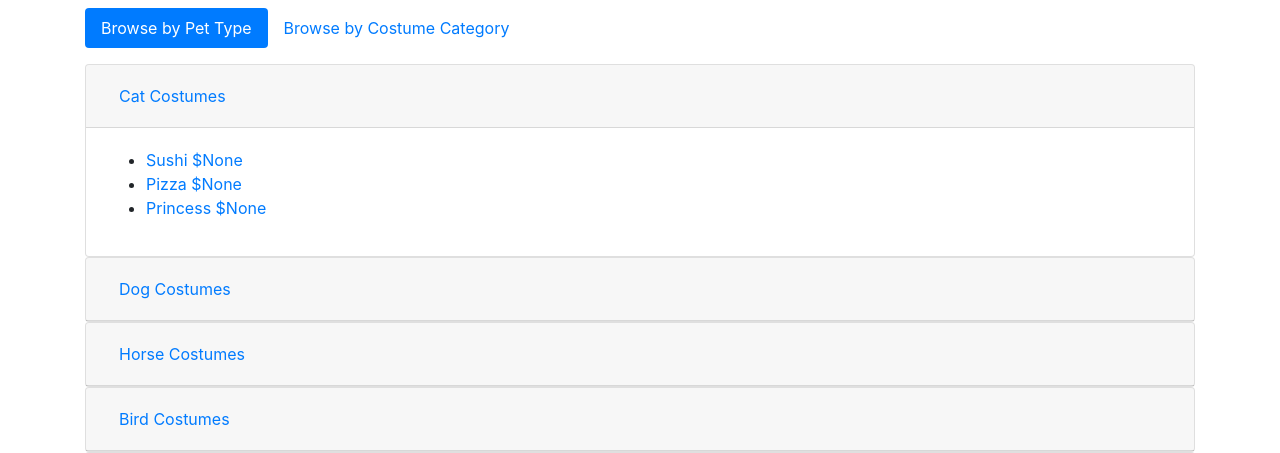
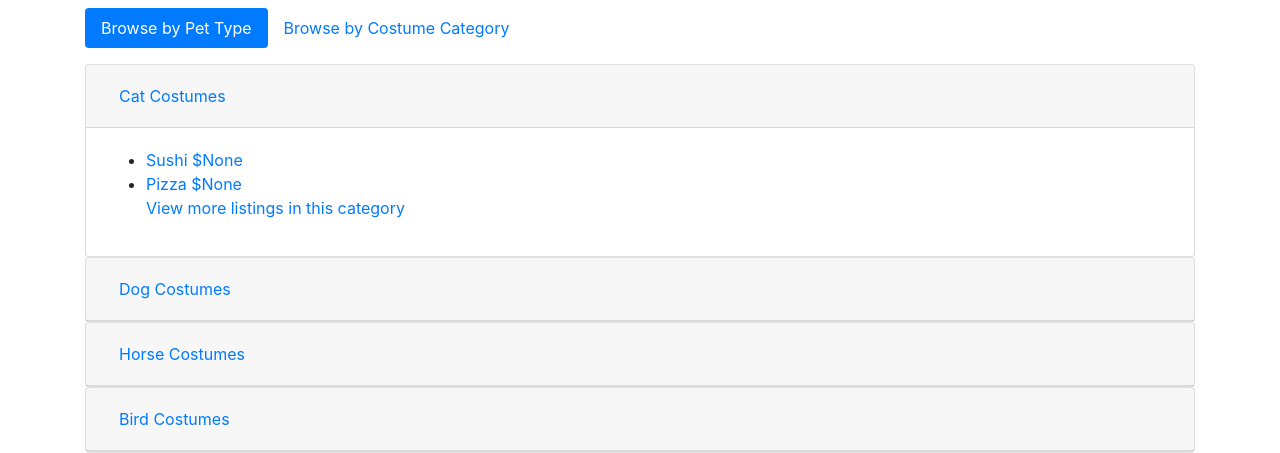
Before and after one commit to zanyfunster/commerce, a Django app: page /browse in a window 1280 px wide, after a click that opens the changed part. Shown: the part 155-608 px from the top of the page. Run offline with Django 3.2, Linux system fonts and the light colour scheme; data comes from the database, SQL or seed files in the repository; both versions use the stored data as it was after the commit; some libraries are stand-ins or nearby versions.

Commit message:
finished browse by category, added view more listings link that leads to category view

```diff
--- a/auctions/models.py
+++ b/auctions/models.py
@@ -12,6 +12,7 @@ class User(AbstractUser):
 class Category(models.Model):
 
     category = models.CharField(max_length=20)
+    slug = models.SlugField(max_length=20, blank=True, null=True)
 
     def __str__(self):
         return f"{self.category}"
@@ -20,6 +21,7 @@ class Category(models.Model):
 class Pet(models.Model):
 
     pet_type = models.CharField(max_length=20)
+    slug = models.SlugField(max_length=20, blank=True, null=True)
 
     def __str__(self):
         return f"{self.pet_type}"
--- a/auctions/templates/auctions/browse.html
+++ b/auctions/templates/auctions/browse.html
@@ -37,7 +37,11 @@
                             <ul>
                                 {% for pet_type, listings in pet_dict.items %}
                                     {% for listing in listings %}
+                                        {% if forloop.counter < 3 %}
                                         <li><a href="{% url 'listing' listing.id %}">{{ listing.title }} ${{ listing.current_price }}</a></li>
+                                        {% elif forloop.last %}
+                                        <p><a href="{% url 'category' pet_type|slugify %}">View more listings in this category</a></p>
+                                        {% endif %}
                                     {% empty %}
                                         <em>No active listings</em>
                                     {% endfor %}
@@ -52,8 +56,41 @@
         </div>
 
         <div class="tab-pane" id="pills-category" role="tabpanel" aria-labelledby="pills-category-tab">
-            <h3>Costume Categories</h3>
-            <p> lots of content for categories</p>
+            <div id="accordion">
+                {% for category_dict in categorized_listings %}
+                <div class="card">
+                    <div class="card-header" id="category-heading{{ forloop.counter }}">
+                    <h5 class="mb-0">
+                        <button class="btn btn-link" data-toggle="collapse" data-target="#category-collapse{{ forloop.counter }}" aria-expanded="true" aria-controls="category-collapse{{ forloop.counter }}">
+                            {% for category_name in category_dict %}
+                                {{ category_name }} Costumes
+                            {% endfor %}
+                        </button>
+                    </h5>
+                    </div>
+
+                    <div id="category-collapse{{ forloop.counter }}" class="collapse" aria-labelledby="category-heading{{ forloop.counter }}" data-parent="#accordion">
+                        <div class="card-body">
+                            <ul>
+                                {% for category_name, category_listings in category_dict.items %}
+                                    {% for listing in category_listings %}
+                                        {% if forloop.counter < 3 %}
+                                            <li><a href="{% url 'listing' listing.id %}">{{ listing.title }} ${{ listing.current_price }}</a></li>
+                                        {% elif forloop.last %}
+
+                                                <p><a href="{% url 'category' category_name|slugify %}">View more listings in this category </a></p>
+
+                                        {% endif %}
+                                    {% empty %}
+                                        <em>No active listings</em>
+                                    {% endfor %}
+                                {% endfor %}
+                            </ul>
+                        </div>
+                    </div>
+                </div>
+                {% endfor %}
+            </div>
         </div>
 
     </div>
--- a/auctions/urls.py
+++ b/auctions/urls.py
@@ -12,5 +12,6 @@ urlpatterns = [
     path("<int:listing_id>/close", views.close, name="close"),
     path("<int:listing_id>/bid", views.bid, name="bid"),
     path("new", views.new, name="new"),
-    path("browse", views.browse, name="browse")
+    path("browse", views.browse, name="browse"),
+    path("category/<slug:slug>", views.category, name="category")
 ]
--- a/auctions/views.py
+++ b/auctions/views.py
@@ -240,6 +240,9 @@ def close(request, listing_id):
 
 def browse(request):
 
+    # get pet type listings and add to dicts
+    # pet type name as key and listings as value
+
     # get all pet categories
     pet_types = Pet.objects.all()
 
@@ -254,10 +257,64 @@ def browse(request):
         listings = pet_types[i].items_by_pet.filter(status='Active')
         # add above to dict as key and value respectively
         pet_dict = {pet_type : listings}
-        # add each dict to the list of dicts
+        # add each dict to a list of dicts
         all_pet_listings.append(pet_dict)
+
+
+    # get categories with listings and put in dicts
+    # category name as key and listings as value
+
+    # get all categories
+    categories = Category.objects.all()
+
+    # create empty list to store category/listing dicts
+    categorized_listings = []
+    category_slugs = []
+
+    # iterate through categories and get all listings in that category
+    for i in range(len(categories)):
+        # get name to stash in dict as key
+        category_name = categories[i].category
+
+        # get category and look up all active listings in that category, based on many-to-many related name in listing
+        category = categories[i]
+        category_listings = category.items_by_category.filter(status='Active')
+
+        # add name and listings to dict for displaying in template
+        category_dict = {category_name:category_listings}
+
+        # add dict to categorized listings list
+        categorized_listings.append(category_dict)
 
     return render(request, "auctions/browse.html", {
         "listings": Listing.objects.filter(status='Active'),
-        "pet_listings": all_pet_listings
+        "pet_listings": all_pet_listings,
+        "categorized_listings": categorized_listings
     })
+
+
+def category(request, slug):
+
+    # need to create some kind of logic that figures out if the slug is a category or a pet_type
+    # and gathers the rest of this accordingly so
+    # this will work with both pet type and category
+
+    pet_types = Pet.objects.all()
+    is_pet = False
+
+    for pet_type in pet_types:
+        if slug == pet_type.slug:
+            is_pet = True
+
+    if is_pet:
+        pet = Pet.objects.get(slug=slug)
+        listings = pet.items_by_pet.filter(status='Active')
+        category = pet.pet_type
+    else:
+        category = Category.objects.get(slug=slug)
+        listings = category.items_by_category.filter(status='Active')
+
+    return render(request, "auctions/category.html", {
+        "category": category,
+        "listings": listings
+    })
```
Also changed, not shown: db.sqlite3.
